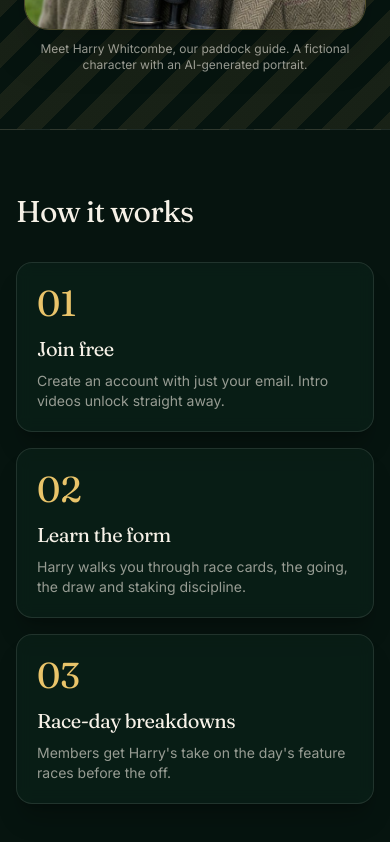
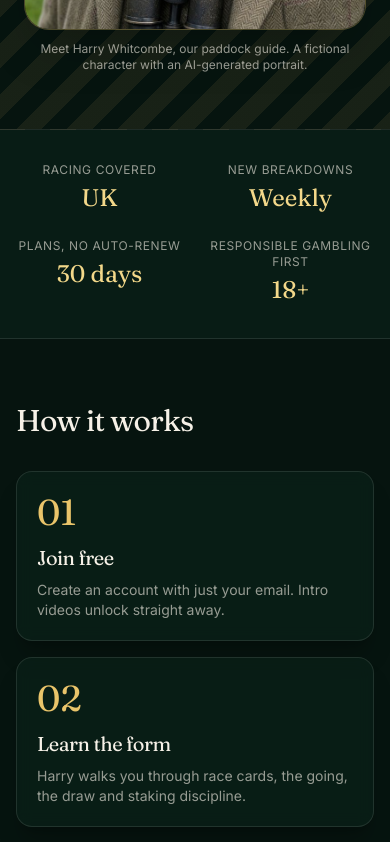
Before and after one commit to tobiasjenni/furlong-club, a Next.js app: page / in a window 390 px wide. Shown: the part 1040-1882 px from the top of the page. Built offline with nearby package versions, Linux system fonts and the light colour scheme; no server answers; the database is empty.

Commit message:
Home highlights + FAQ, OG tags, sitemap, robots, new favicon

```diff
--- a/src/app/layout.tsx
+++ b/src/app/layout.tsx
@@ -11,6 +11,14 @@ const sans = Inter({ subsets: ["latin"], variable: "--font-sans", display: "swap
 export const metadata: Metadata = {
   title: { default: `${brand.name} · Learn to read the race`, template: `%s · ${brand.name}` },
   description: `Horse racing education and race-day tip videos, hosted by ${brand.host.name}, our paddock guide.`,
+  metadataBase: new URL(`https://${brand.domain}`),
+  openGraph: {
+    type: "website",
+    siteName: brand.name,
+    title: `${brand.name} · Learn to read the race`,
+    description: "Learn to study form, judge the going and manage your stake, with race-day breakdowns before the off.",
+  },
+  twitter: { card: "summary_large_image" },
 };
 
 export const viewport: Viewport = { themeColor: "#06140f", width: "device-width", initialScale: 1 };
--- a/src/app/page.tsx
+++ b/src/app/page.tsx
@@ -11,6 +11,21 @@ const steps = [
   { title: "Join free", body: "Create an account with just your email. Intro videos unlock straight away." },
   { title: "Learn the form", body: "Harry walks you through race cards, the going, the draw and staking discipline." },
   { title: "Race-day breakdowns", body: "Members get Harry's take on the day's feature races before the off." },
+];
+
+const highlights = [
+  { value: "UK", label: "Racing covered" },
+  { value: "Weekly", label: "New breakdowns" },
+  { value: "30 days", label: "Plans, no auto-renew" },
+  { value: "18+", label: "Responsible gambling first" },
+];
+
+const faqs = [
+  { q: "Is Furlong Club a bookmaker?", a: "No. We teach you how to read a race and share our opinion on the day's cards. We never take bets, hold your money or bet on your behalf. If you choose to bet, you do it yourself with a licensed bookmaker." },
+  { q: "Who is Harry Whitcombe?", a: "Harry is our fictional host with an AI-generated portrait. The analysis behind the videos comes from our team of racing analysts." },
+  { q: "How do I pay?", a: "Paid plans are paid upfront in USDT or USDC and run for 30 days. They do not renew automatically, so you are never charged without choosing to." },
+  { q: "Can I cancel?", a: "There is nothing to cancel: when your 30 days end, your plan simply stops. You keep your free account and the intro videos." },
+  { q: "Do you guarantee winnings?", a: "No one can. Our videos are education and opinion, not advice. Only bet what you can afford to lose, and stop if it stops being fun." },
 ];
 
 export default async function Home() {
@@ -39,6 +54,17 @@ export default async function Home() {
             <p className="muted mt-3 text-center text-xs">Meet {brand.host.name}, our paddock guide. A fictional character with an AI-generated portrait.</p>
           </div>
         </div>
+      </section>
+
+      <section className="border-b border-white/10 bg-turf-900/60">
+        <dl className="container-page grid grid-cols-2 gap-6 py-8 md:grid-cols-4">
+          {highlights.map((h) => (
+            <div key={h.label} className="text-center">
+              <dt className="muted text-xs uppercase tracking-wider">{h.label}</dt>
+              <dd className="mt-1 font-display text-2xl text-gold-300">{h.value}</dd>
+            </div>
+          ))}
+        </dl>
       </section>
 
       <section id="how" className="container-page py-16 md:py-20">
@@ -78,6 +104,21 @@ export default async function Home() {
         </div>
         <div className="mt-8"><Disclaimer /></div>
       </section>
+
+      <section id="faq" className="container-page max-w-3xl pb-8">
+        <h2 className="text-3xl md:text-4xl">Questions, answered</h2>
+        <div className="mt-6 divide-y divide-white/10 rounded-2xl border border-white/10 bg-turf-900/40">
+          {faqs.map((f) => (
+            <details key={f.q} className="group px-5 py-4">
+              <summary className="flex cursor-pointer list-none items-center justify-between gap-4 font-semibold text-cream">
+                {f.q}
+                <span className="text-gold-400 transition group-open:rotate-45" aria-hidden>+</span>
+              </summary>
+              <p className="muted mt-3 text-sm leading-relaxed">{f.a}</p>
+            </details>
+          ))}
+        </div>
+      </section>
     </>
   );
 }
--- /dev/null
+++ b/src/app/robots.ts
@@ -0,0 +1,9 @@
+import type { MetadataRoute } from "next";
+import { brand } from "@/lib/config";
+
+export default function robots(): MetadataRoute.Robots {
+  return {
+    rules: { userAgent: "*", allow: "/", disallow: ["/admin", "/account", "/dashboard", "/wallet", "/checkout", "/api"] },
+    sitemap: `https://${brand.domain}/sitemap.xml`,
+  };
+}
--- /dev/null
+++ b/src/app/sitemap.ts
@@ -0,0 +1,8 @@
+import type { MetadataRoute } from "next";
+import { brand } from "@/lib/config";
+
+export default function sitemap(): MetadataRoute.Sitemap {
+  const base = `https://${brand.domain}`;
+  const paths = ["/", "/plans", brand.host.page, "/signup", "/login", "/legal/terms", "/legal/privacy", "/legal/responsible-gambling"];
+  return paths.map((p) => ({ url: `${base}${p === "/" ? "" : p}`, changeFrequency: "weekly", priority: p === "/" ? 1 : 0.6 }));
+}
```
Also changed, not shown: src/app/icon.svg.
